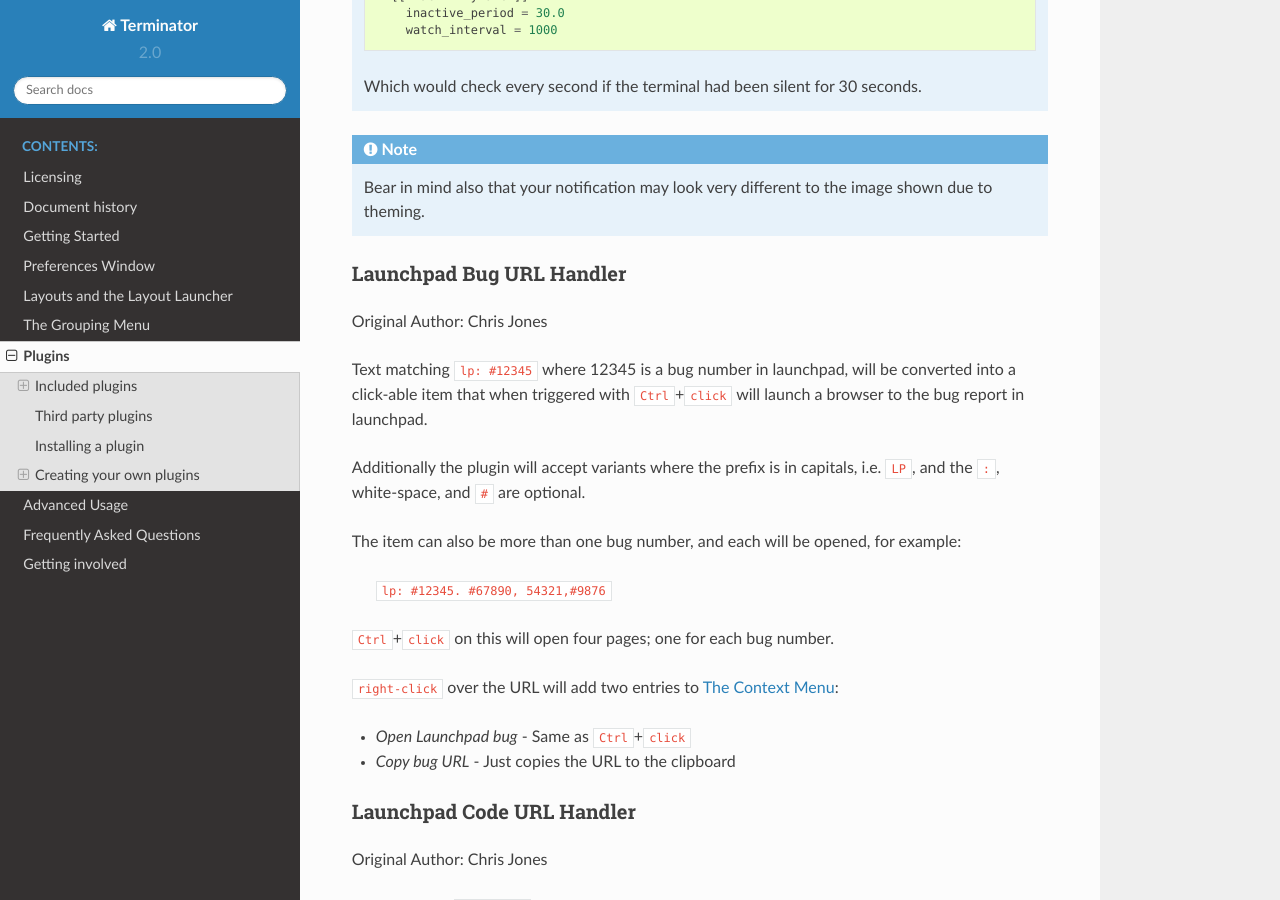
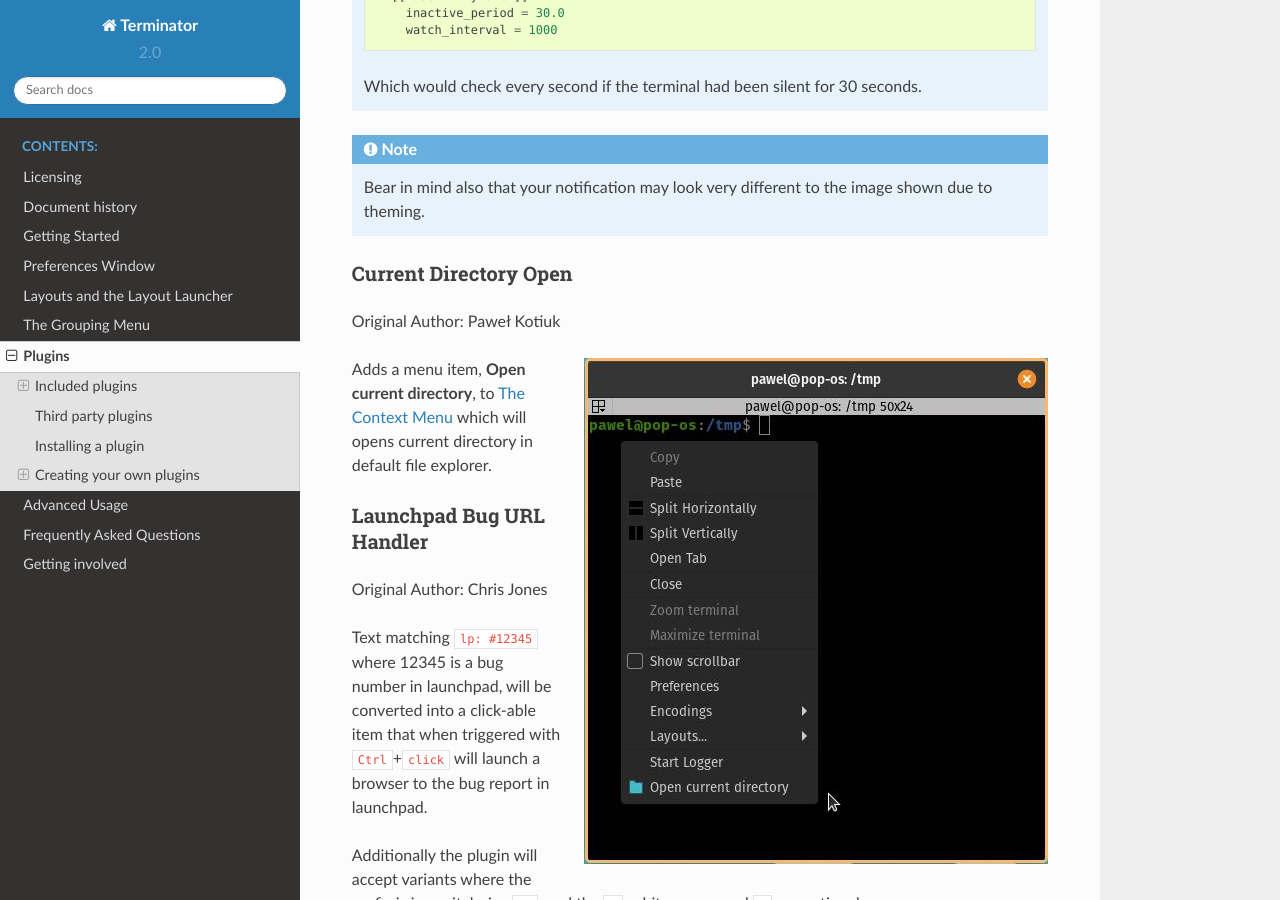
Before and after one commit to gnome-terminator/docs, a Sphinx documentation site: the page built from source/plugins.rst, in a window 1280 px wide and 900 px high, scrolled down 3813 px. Built offline with Sphinx 7.4.7 and the Read the Docs theme 2.0.0, drawn with Linux system fonts in a browser that asks for light colours.

Commit message:
Add entry describing plugin opening current directory

```diff
--- a/source/plugins.rst
+++ b/source/plugins.rst
@@ -175,6 +175,19 @@
 
 .. note:: Bear in mind also that your notification may look very
           different to the image shown due to theming.
+
+
+^^^^^^^^^^^^^^^^^^^^^^^^^^^^^^
+Current Directory Open
+^^^^^^^^^^^^^^^^^^^^^^^^^^^^^^
+
+Original Author: Paweł Kotiuk
+
+.. image:: imgs/dir_open_plugin.jpg
+   :align: right
+
+Adds a menu item, **Open current directory**, to :ref:`context-menu` which
+will opens current directory in default file explorer.
 
 ^^^^^^^^^^^^^^^^^^^^^^^^^^^^^^
 Launchpad Bug URL Handler
```
Also changed, not shown: source/imgs/dir_open_plugin.jpg (added).
